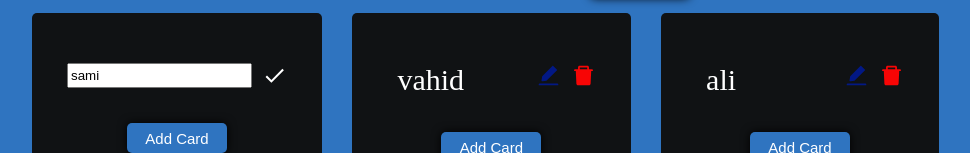
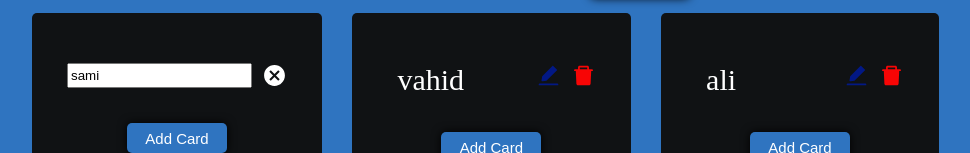
Before and after one commit to Samiomidi/taski, a React (Create React App) app: page / in a window 1280 px wide. Both pictures are taken after a click on the element 231 px from the left and 248 px from the top of the page. Shown: the part 169-322 px from the top of the page, without its empty margins (0-970 px from the left). Built offline with nearby package versions, Linux system fonts and the light colour scheme.

Commit message:
cancel btn added to edit mode

```diff
--- a/src/components/SingleBoardOptions.tsx
+++ b/src/components/SingleBoardOptions.tsx
@@ -1,7 +1,7 @@
 import React, { useState, useRef, useEffect } from "react";
 import { Board, Todo } from "../model";
 import { AiFillEdit, AiFillDelete } from "react-icons/ai";
-import { MdDone } from "react-icons/md";
+import { MdCancel } from "react-icons/md";
 
 interface Props {
   board: Board;
@@ -21,7 +21,6 @@ const SingleBoardOptions = ({
   const [editBoard, setEditBoard] = useState<string>(board.title);
   const inputRef = useRef<HTMLInputElement>(null);
   const editHandler = (e: React.FormEvent, id: number) => {
-    console.log(id);
     e.preventDefault();
     setBoards(
       boards.map((board) =>
@@ -51,10 +50,7 @@ const SingleBoardOptions = ({
               onChange={(e) => setEditBoard(e.currentTarget.value)}
               className="input"
             />
-            <MdDone
-              className="icon done"
-              onClick={(e) => editHandler(e, +board.id)}
-            />
+            <MdCancel className="icon done" onClick={() => setEdit(false)} />
           </span>
         ) : (
           <span className="todos__heading">{board.title}</span>
--- a/src/components/SingleTodo.tsx
+++ b/src/components/SingleTodo.tsx
@@ -1,7 +1,7 @@
 import React, { useState, useRef, useEffect } from "react";
 import { Todo } from "../model";
 import { AiFillEdit, AiFillDelete } from "react-icons/ai";
-import { MdDone } from "react-icons/md";
+import { MdDone, MdCancel } from "react-icons/md";
 import { Draggable } from "react-beautiful-dnd";
 
 interface Props {
@@ -54,10 +54,7 @@ const SingleTodo = ({ index, todo, todos, setTodos }: Props) => {
                 onBlur={() => setEdit(false)}
                 onChange={(e) => setEditTodo(e.target.value)}
               />
-              <MdDone
-                className="icon done"
-                onClick={(e) => editHandler(e, todo.id)}
-              />
+              <MdCancel className="icon done" onClick={() => setEdit(false)} />
             </span>
           ) : todo.isDone ? (
             <s className="todos__single--text">{todo.todo}</s>
```
